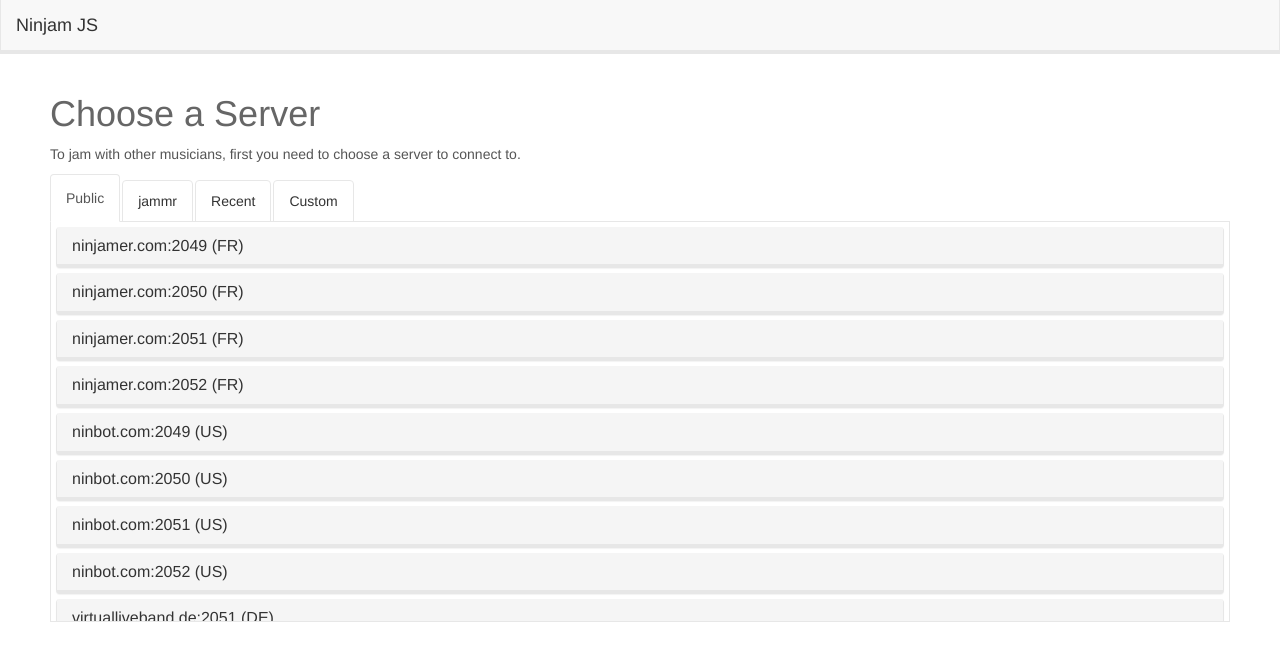
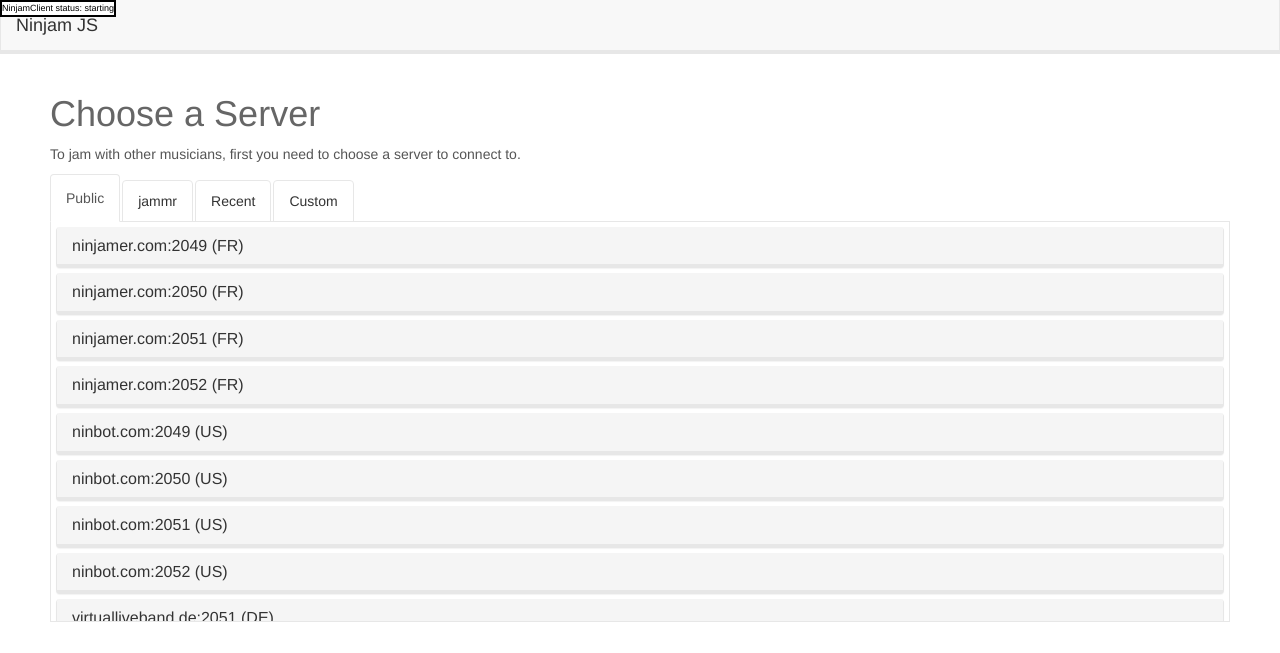
Before and after one commit to BHSPitMonkey/ninjam-js, a browser extension: page app/index.html in a window 1280 px wide. Drawn offline with Linux system fonts and the light colour scheme; no server answers.

Commit message:
Add a debug display

```diff
--- a/app/css/app.css
+++ b/app/css/app.css
@@ -167,6 +167,22 @@
   margin-bottom: 0;
 }
 
+.debug {
+  display: inline-block;
+  position: fixed;
+  top: 0;
+  left: 0;
+  font-size: 9px;
+  background: white;
+  color: black;
+  border: 2px solid black;
+  z-index: 9999;
+}
+
+.debug p {
+  margin-bottom: 0;
+}
+
 /*
 .navbar {
   margin-bottom: 0;
--- a/app/index.html
+++ b/app/index.html
@@ -40,6 +40,10 @@
   </div>
   <ng-view></ng-view>
 
+  <div class="debug" ng-controller="DebugPane">
+    <p>NinjamClient status: {{ninjam.status}}</p>
+  </div>
+
   <!-- In production use:
   <script src="//ajax.googleapis.com/ajax/libs/angularjs/x.x.x/angular.min.js"></script>
   -->
--- a/app/js/controllers.js
+++ b/app/js/controllers.js
@@ -179,4 +179,8 @@
 
   controller('UsersPane', function($scope, NinjamClient) {
     $scope.ninjam = NinjamClient;
+  }).
+
+  controller('DebugPane', function($scope, NinjamClient) {
+    $scope.ninjam = NinjamClient;
   });
```
